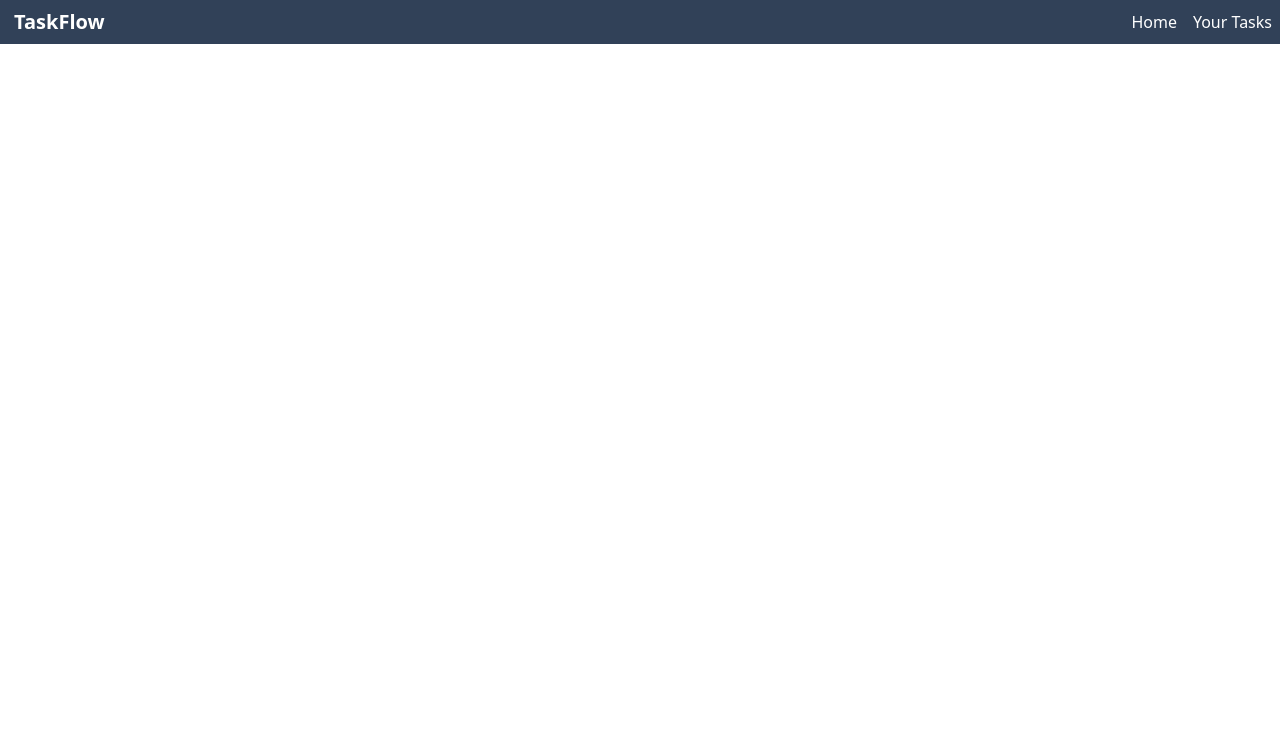
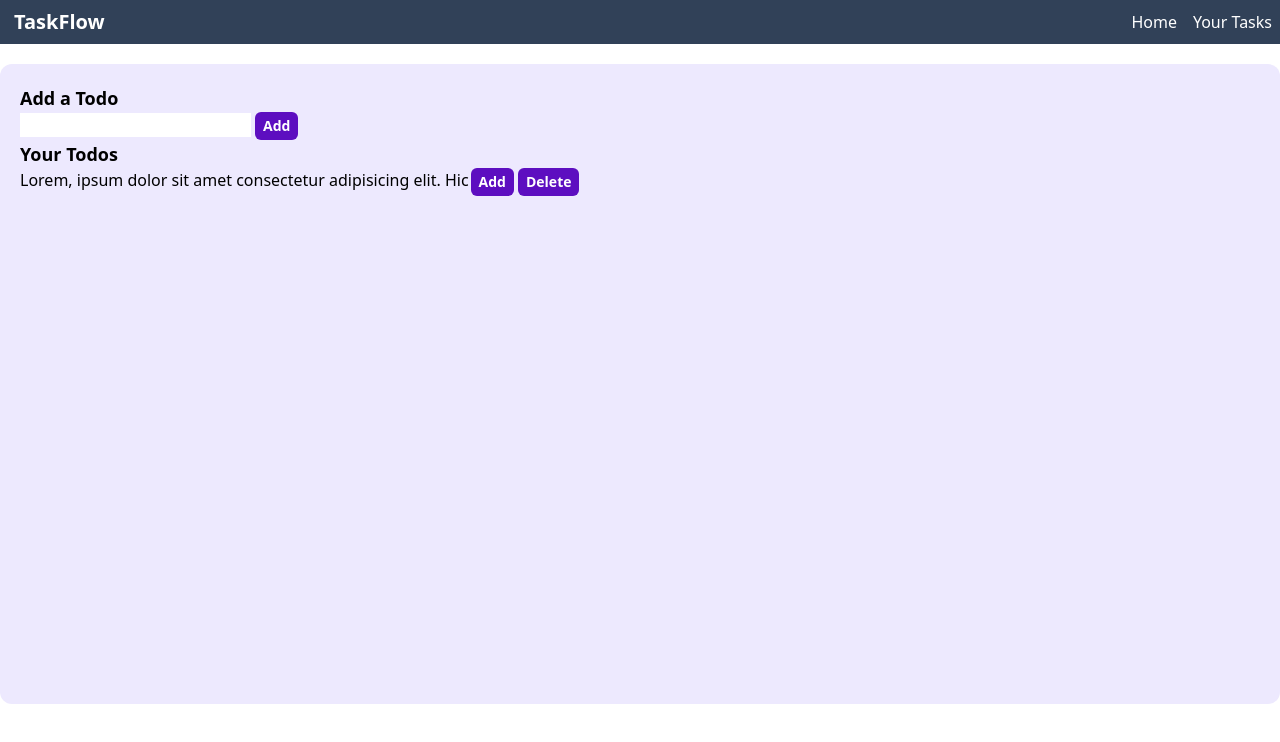
Before and after one commit to muhammadhozaif/Todo-list-website, a React app: page / in a window 1280 px wide. Shown: the top 742 px of the page. Built offline with nearby package versions, Linux system fonts and the light colour scheme; the HTML template or start-up script is replaced by a standard one.

Commit message:
added an input field and basic crud buttons with styling

```diff
--- a/src/App.jsx
+++ b/src/App.jsx
@@ -1,7 +1,37 @@
 import { useState } from "react";
 import React from "react";
 function App() {
-  return <></>;
+  return (
+    <div className="container mx-auto my-5 rounded-xl p-5 bg-violet-100 min-h-[80vh] ">
+      <div className="addTodo">
+        <h2 className="text-lg font-bold">Add a Todo</h2>
+        <input
+          type="text"
+          className="bg-white focus:border-violet-500 focus:ring-2 focus:ring-violet-500 outline-none"
+        />
+        <button className="bg-violet-800 text-sm mx-1 hover:bg-violet-950 p-2 py-1 rounded-md text-white font-bold">
+          Add
+        </button>
+      </div>
+
+      <h2 className="text-lg font-bold">Your Todos</h2>
+      <div className="todos">
+        <div className="todo flex">
+          <div className="text">
+            Lorem, ipsum dolor sit amet consectetur adipisicing elit. Hic
+          </div>
+          <div className="buttons">
+            <button className="bg-violet-800 text-sm mx-0.5 hover:bg-violet-950 p-2 py-1 rounded-md text-white font-bold">
+              Add
+            </button>
+            <button className="bg-violet-800 text-sm mx-0.5 hover:bg-violet-950 p-2 py-1 rounded-md text-white font-bold">
+              Delete
+            </button>
+          </div>
+        </div>
+      </div>
+    </div>
+  );
 }
 
 export default App;
```
Also changed, not shown: 1 other file (tests, documents, lock files or other folders).
